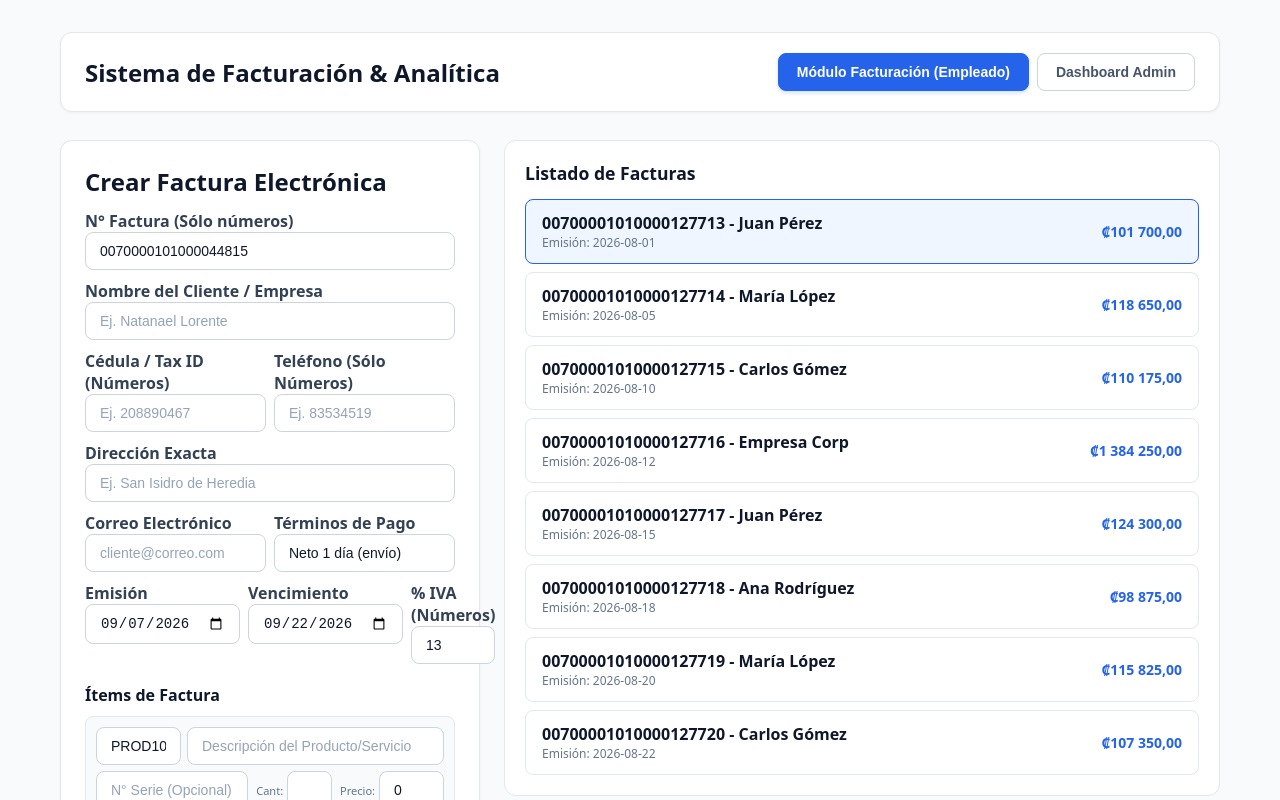
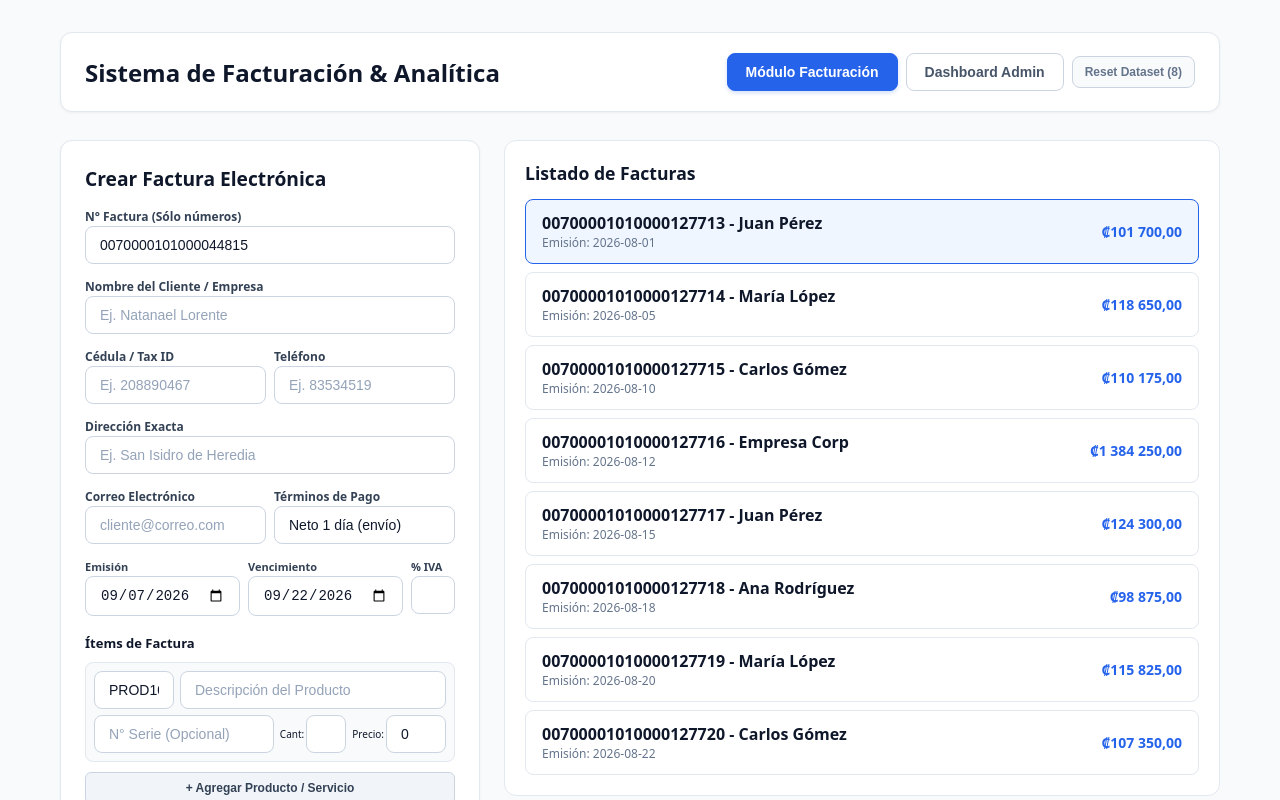
Before and after one commit to AngelDST13/Quiz3, a React (Vite) app: page / in a window 1280 px wide. Shown: the top 800 px of the page. Built offline with nearby package versions, Linux system fonts and the light colour scheme.

Commit message:
UI: Layout ajustado y boton Reset Dataset para 8 facturas completas

```diff
--- a/src/App.jsx
+++ b/src/App.jsx
@@ -8,16 +8,18 @@ import DashboardCharts from './components/DashboardCharts';
 import OutlierAlerts from './components/OutlierAlerts';
 
 export default function App() {
-  // Inicializa leyendo desde localStorage para no perder información al recargar
   const [invoices, setInvoices] = useState(() => {
     const saved = localStorage.getItem('invoices_quiz3');
-    return saved ? JSON.parse(saved) : initialInvoices;
+    if (saved) {
+      const parsed = JSON.parse(saved);
+      if (parsed.length >= 8) return parsed;
+    }
+    return initialInvoices;
   });
 
   const [selectedInvoice, setSelectedInvoice] = useState(null);
   const [activeTab, setActiveTab] = useState('facturacion');
 
-  // Guardar en localStorage cada vez que cambien las facturas
   useEffect(() => {
     localStorage.setItem('invoices_quiz3', JSON.stringify(invoices));
     if (invoices.length > 0 && !selectedInvoice) {
@@ -30,17 +32,27 @@ export default function App() {
     setSelectedInvoice(newInvoice);
   };
 
+  const handleResetData = () => {
+    if (window.confirm('¿Deseas restaurar las 8 facturas de prueba originales?')) {
+      setInvoices(initialInvoices);
+      setSelectedInvoice(initialInvoices[0]);
+      localStorage.setItem('invoices_quiz3', JSON.stringify(initialInvoices));
+    }
+  };
+
   return (
     <div className="app-container">
       <header className="main-header">
-        <h1>Sistema de Facturación & Analítica</h1>
-        <div className="nav-buttons">
+        <div>
+          <h1>Sistema de Facturación & Analítica</h1>
+        </div>
+        <div className="nav-buttons" style={{ display: 'flex', gap: '8px', alignItems: 'center' }}>
           <button
             type="button"
             onClick={() => setActiveTab('facturacion')}
             className={`btn-nav ${activeTab === 'facturacion' ? 'active' : ''}`}
           >
-            Módulo Facturación (Empleado)
+            Módulo Facturación
           </button>
           <button
             type="button"
@@ -48,6 +60,22 @@ export default function App() {
             className={`btn-nav ${activeTab === 'dashboard' ? 'active' : ''}`}
           >
             Dashboard Admin
+          </button>
+          <button
+            type="button"
+            onClick={handleResetData}
+            style={{
+              padding: '8px 12px',
+              borderRadius: '8px',
+              border: '1px solid #cbd5e1',
+              background: '#f8fafc',
+              color: '#64748b',
+              fontSize: '12px',
+              cursor: 'pointer',
+              fontWeight: '600'
+            }}
+          >
+            Reset Dataset (8)
           </button>
         </div>
       </header>
--- a/src/components/InvoiceForm.jsx
+++ b/src/components/InvoiceForm.jsx
@@ -12,7 +12,6 @@ export default function InvoiceForm({ onCreateInvoice }) {
   const [issuerPhone] = useState('4350-2222');
   const [issuerEmail] = useState('ventas@extremetechcr.com');
 
-  // Datos del Cliente
   const [clientName, setClientName] = useState('');
   const [clientTaxId, setClientTaxId] = useState('');
   const [clientAddress, setClientAddress] = useState('');
@@ -20,18 +19,15 @@ export default function InvoiceForm({ onCreateInvoice }) {
   const [clientEmail, setClientEmail] = useState('');
   const [paymentTerms, setPaymentTerms] = useState('Neto 1 día (envío)');
 
-  // Factura y Fechas
   const [id, setId] = useState(() => generateInvoiceId());
   const [issueDate, setIssueDate] = useState(() => getTodayDate());
   const [dueDate, setDueDate] = useState(() => getDueDate());
   const [taxRate, setTaxRate] = useState(13);
 
-  // Lista dinámica de ítems
   const [items, setItems] = useState([
     { id: 'PROD101', description: '', serial: '', quantity: 1, price: 0 }
   ]);
 
-  // Permitir sólo números en teclas
   const allowOnlyNumbers = (e) => {
     if (!/[0-9]/.test(e.key) && !['Backspace', 'Tab', 'Delete', 'ArrowLeft', 'ArrowRight'].includes(e.key)) {
       e.preventDefault();
@@ -69,7 +65,7 @@ export default function InvoiceForm({ onCreateInvoice }) {
   const handleSubmit = (e) => {
     e.preventDefault();
     if (!clientName || !clientTaxId || !clientPhone || items.some((i) => !i.description || i.price <= 0)) {
-      alert('Por favor completa los campos requeridos y asegúrate de que los precios sean mayores a 0.');
+      alert('Por favor completa los campos requeridos y que los precios sean mayores a 0.');
       return;
     }
 
@@ -101,7 +97,6 @@ export default function InvoiceForm({ onCreateInvoice }) {
 
     onCreateInvoice(newInvoice);
 
-    // Reiniciar
     setClientName('');
     setClientTaxId('');
     setClientAddress('');
@@ -114,11 +109,11 @@ export default function InvoiceForm({ onCreateInvoice }) {
 
   return (
     <form onSubmit={handleSubmit}>
-      <h2>Crear Factura Electrónica</h2>
+      <h2 style={{ fontSize: '1.2rem', marginBottom: '12px' }}>Crear Factura Electrónica</h2>
 
-      <div style={{ display: 'flex', flexDirection: 'column', gap: '10px', marginTop: '12px' }}>
+      <div style={{ display: 'flex', flexDirection: 'column', gap: '10px' }}>
         <div>
-          <label>N° Factura (Sólo números)</label>
+          <label style={{ fontSize: '12px' }}>N° Factura (Sólo números)</label>
           <input
             type="text"
             value={id}
@@ -130,7 +125,7 @@ export default function InvoiceForm({ onCreateInvoice }) {
         </div>
 
         <div>
-          <label>Nombre del Cliente / Empresa</label>
+          <label style={{ fontSize: '12px' }}>Nombre del Cliente / Empresa</label>
           <input
             type="text"
             placeholder="Ej. Natanael Lorente"
@@ -143,7 +138,7 @@ export default function InvoiceForm({ onCreateInvoice }) {
 
         <div style={{ display: 'grid', gridTemplateColumns: '1fr 1fr', gap: '8px' }}>
           <div>
-            <label>Cédula / Tax ID (Números)</label>
+            <label style={{ fontSize: '12px' }}>Cédula / Tax ID</label>
             <input
               type="text"
               placeholder="Ej. 208890467"
@@ -155,7 +150,7 @@ export default function InvoiceForm({ onCreateInvoice }) {
             />
           </div>
           <div>
-            <label>Teléfono (Sólo Números)</label>
+            <label style={{ fontSize: '12px' }}>Teléfono</label>
             <input
               type="text"
               placeholder="Ej. 83534519"
@@ -169,7 +164,7 @@ export default function InvoiceForm({ onCreateInvoice }) {
         </div>
 
         <div>
-          <label>Dirección Exacta</label>
+          <label style={{ fontSize: '12px' }}>Dirección Exacta</label>
           <input
             type="text"
             placeholder="Ej. San Isidro de Heredia"
@@ -182,7 +177,7 @@ export default function InvoiceForm({ onCreateInvoice }) {
 
         <div style={{ display: 'grid', gridTemplateColumns: '1fr 1fr', gap: '8px' }}>
           <div>
-            <label>Correo Electrónico</label>
+            <label style={{ fontSize: '12px' }}>Correo Electrónico</label>
             <input
               type="email"
               placeholder="cliente@correo.com"
@@ -193,7 +188,7 @@ export default function InvoiceForm({ onCreateInvoice }) {
             />
           </div>
           <div>
-            <label>Términos de Pago</label>
+            <label style={{ fontSize: '12px' }}>Términos de Pago</label>
             <input
               type="text"
               value={paymentTerms}
@@ -206,15 +201,15 @@ export default function InvoiceForm({ onCreateInvoice }) {
 
         <div style={{ display: 'grid', gridTemplateColumns: '1fr 1fr 1fr', gap: '8px' }}>
           <div>
-            <label>Emisión</label>
+            <label style={{ fontSize: '11px' }}>Emisión</label>
             <input type="date" value={issueDate} onChange={(e) => setIssueDate(e.target.value)} required style={{ width: '100%' }} />
           </div>
           <div>
-            <label>Vencimiento</label>
+            <label style={{ fontSize: '11px' }}>Vencimiento</label>
             <input type="date" value={dueDate} onChange={(e) => setDueDate(e.target.value)} required style={{ width: '100%' }} />
           </div>
           <div>
-            <label>% IVA (Números)</label>
+            <label style={{ fontSize: '11px' }}>% IVA</label>
             <input
               type="number"
               value={taxRate}
@@ -225,22 +220,22 @@ export default function InvoiceForm({ onCreateInvoice }) {
           </div>
         </div>
 
-        <h4 style={{ marginTop: '10px' }}>Ítems de Factura</h4>
+        <h4 style={{ marginTop: '8px', fontSize: '13px' }}>Ítems de Factura</h4>
 
         {items.map((item) => (
-          <div key={item.id} style={{ display: 'flex', flexDirection: 'column', gap: '6px', background: '#f8fafc', padding: '10px', borderRadius: '8px', border: '1px solid #e2e8f0' }}>
+          <div key={item.id} style={{ display: 'flex', flexDirection: 'column', gap: '6px', background: '#f8fafc', padding: '8px', borderRadius: '8px', border: '1px solid #e2e8f0' }}>
             <div style={{ display: 'flex', gap: '6px' }}>
               <input
                 type="text"
                 placeholder="Código"
                 value={item.id}
                 onChange={(e) => handleItemChange(item.id, 'id', e.target.value)}
-                style={{ width: '85px' }}
+                style={{ width: '80px' }}
                 required
               />
               <input
                 type="text"
-                placeholder="Descripción del Producto/Servicio"
+                placeholder="Descripción del Producto"
                 value={item.description}
                 onChange={(e) => handleItemChange(item.id, 'description', e.target.value)}
                 style={{ flex: 1, minWidth: 0 }}
@@ -248,7 +243,7 @@ export default function InvoiceForm({ onCreateInvoice }) {
               />
             </div>
 
-            <div style={{ display: 'flex', gap: '8px', alignItems: 'center' }}>
+            <div style={{ display: 'flex', gap: '6px', alignItems: 'center' }}>
               <input
                 type="text"
                 placeholder="N° Serie (Opcional)"
@@ -256,25 +251,25 @@ export default function InvoiceForm({ onCreateInvoice }) {
                 onChange={(e) => handleItemChange(item.id, 'serial', e.target.value)}
                 style={{ flex: 1, minWidth: 0 }}
               />
-              <div style={{ display: 'flex', alignItems: 'center', gap: '4px' }}>
-                <span style={{ fontSize: '11px', color: '#64748b' }}>Cant:</span>
+              <div style={{ display: 'flex', alignItems: 'center', gap: '2px' }}>
+                <span style={{ fontSize: '10px' }}>Cant:</span>
                 <input
                   type="number"
                   min="1"
                   value={item.quantity}
                   onChange={(e) => handleItemChange(item.id, 'quantity', e.target.value)}
-                  style={{ width: '45px', padding: '4px' }}
+                  style={{ width: '40px', padding: '4px' }}
                   required
                 />
               </div>
-              <div style={{ display: 'flex', alignItems: 'center', gap: '4px' }}>
-                <span style={{ fontSize: '11px', color: '#64748b' }}>Precio:</span>
+              <div style={{ display: 'flex', alignItems: 'center', gap: '2px' }}>
+                <span style={{ fontSize: '10px' }}>Precio:</span>
                 <input
                   type="number"
                   min="0"
                   value={item.price}
                   onChange={(e) => handleItemChange(item.id, 'price', e.target.value)}
-                  style={{ width: '65px', padding: '4px' }}
+                  style={{ width: '60px', padding: '4px' }}
                   required
                 />
               </div>
@@ -282,7 +277,7 @@ export default function InvoiceForm({ onCreateInvoice }) {
                 <button
                   type="button"
                   onClick={() => handleRemoveItem(item.id)}
-                  style={{ background: '#ef4444', color: '#fff', border: 'none', padding: '4px 8px', borderRadius: '4px', cursor: 'pointer' }}
+                  style={{ background: '#ef4444', color: '#fff', border: 'none', padding: '4px 6px', borderRadius: '4px', cursor: 'pointer' }}
                 >
                   ✕
                 </button>
@@ -294,22 +289,22 @@ export default function InvoiceForm({ onCreateInvoice }) {
         <button
           type="button"
           onClick={handleAddItem}
-          style={{ background: '#f1f5f9', color: '#334155', border: '1px solid #cbd5e1', padding: '8px', borderRadius: '6px', cursor: 'pointer', fontWeight: '600' }}
+          style={{ background: '#f1f5f9', color: '#334155', border: '1px solid #cbd5e1', padding: '8px', borderRadius: '6px', cursor: 'pointer', fontWeight: '600', fontSize: '12px' }}
         >
           + Agregar Producto / Servicio
         </button>
 
-        <div style={{ marginTop: '8px', borderTop: '1px solid #e2e8f0', paddingTop: '8px', fontSize: '13px' }}>
+        <div style={{ marginTop: '6px', borderTop: '1px solid #e2e8f0', paddingTop: '6px', fontSize: '12px' }}>
           <p style={{ display: 'flex', justifyContent: 'space-between' }}><span>Subtotal:</span><span>₡{subtotal.toFixed(2)}</span></p>
           <p style={{ display: 'flex', justifyContent: 'space-between' }}><span>Impuesto ({taxRate}%):</span><span>₡{tax.toFixed(2)}</span></p>
-          <p style={{ display: 'flex', justifyContent: 'space-between', fontWeight: 'bold', fontSize: '15px', marginTop: '4px' }}>
+          <p style={{ display: 'flex', justifyContent: 'space-between', fontWeight: 'bold', fontSize: '14px', marginTop: '4px' }}>
             <span>Total:</span><span>₡{total.toFixed(2)}</span>
           </p>
         </div>
 
         <button
           type="submit"
-          style={{ background: '#2563eb', color: '#fff', border: 'none', padding: '10px', borderRadius: '6px', fontWeight: '600', cursor: 'pointer', marginTop: '6px' }}
+          style={{ background: '#2563eb', color: '#fff', border: 'none', padding: '10px', borderRadius: '6px', fontWeight: '600', cursor: 'pointer', marginTop: '4px' }}
         >
           Guardar Factura Electrónica
         </button>
```
